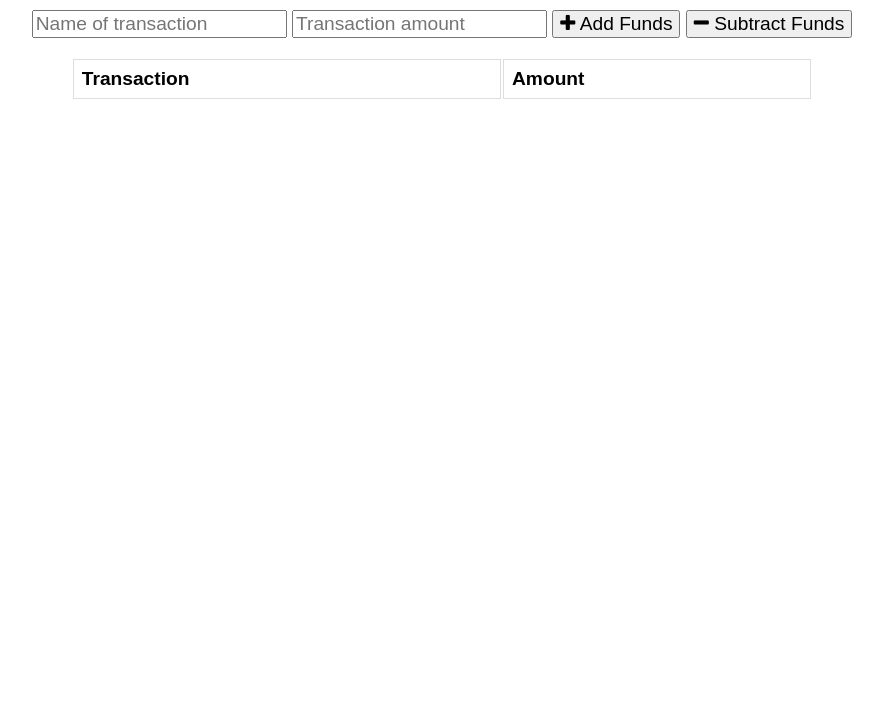
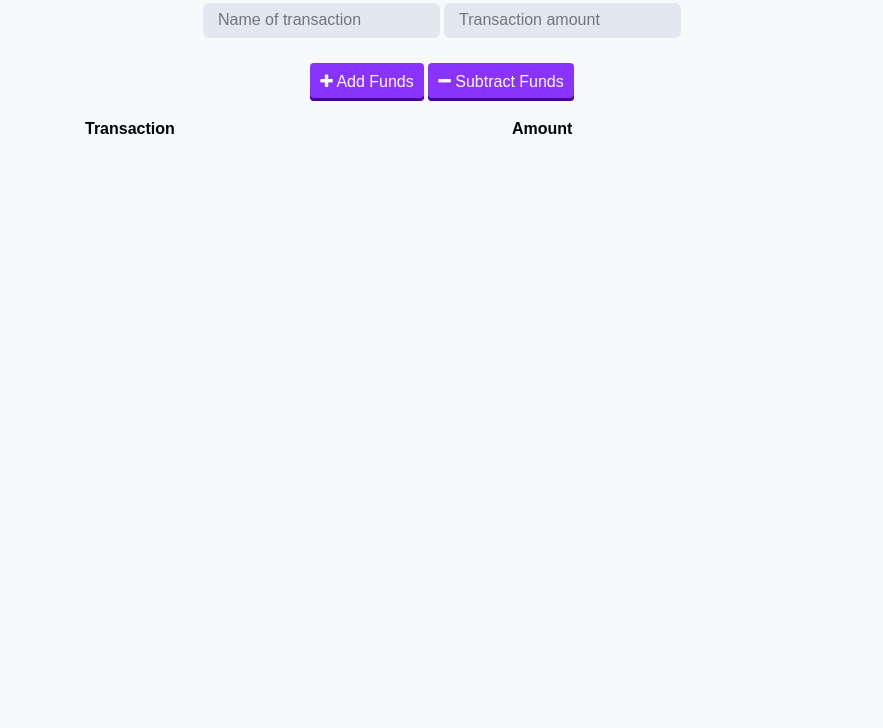
Before and after one commit to nabeek/budget-tracker, a website: page public/index.html in a window 1280 px wide. Shown: the part 72-800 px from the top of the page, without its empty margins (198-1081 px from the left). Drawn offline with nearby package versions, Linux system fonts and the light colour scheme; no server answers.

Commit message:
Edited README and adjusted styling

```diff
--- a/public/index.html
+++ b/public/index.html
@@ -24,8 +24,10 @@
     <div class="form">
       <input type="text" id="t-name" placeholder="Name of transaction" />
       <input type="number" min="0" id="t-amount" placeholder="Transaction amount" />
-      <button id="add-btn"><i class="fa fa-plus buttons"></i> Add Funds</button>
-      <button id="sub-btn"><i class="fa fa-minus"></i> Subtract Funds</button>
+      <div class="transaction-buttons">
+        <button id="add-btn"><i class="fa fa-plus"></i> Add Funds</button>
+        <button id="sub-btn"><i class="fa fa-minus"></i> Subtract Funds</button>
+      </div>
       <p class="error"></p>
     </div>
 
@@ -35,9 +37,7 @@
           <th>Transaction</th>
           <th>Amount</th>
         </thead>
-        <tbody id="tbody">
-
-        </tbody>
+        <tbody id="tbody"></tbody>
       </table>
     </div>
 
--- a/public/styles.css
+++ b/public/styles.css
@@ -1,25 +1,53 @@
+*, *::before, *::after {
+  box-sizing: border-box;
+}
+
 body {
-  font-size: 120%;
+  font-size: 16px;
+  font-family: Arial;
+  background-color: #F7FAFC;
+}
+
+button,
+input {
+  font-size: 1em;
   font-family: Arial;
 }
 
-button, input {
-  font-size: 100%;
-  font-family: Arial;
+label {
+  font-weight: 900;
+}
+
+input {
+  border: 2px solid transparent;
+  border-radius: 6px;
+  padding: .4em .8em;
+  background-color: #E2E8F0;
+}
+
+input:focus {
+  background-color: #FFFFFF;
+  border: 2px solid #CBD5E0;
+  outline: 0;
+}
+
+button {
+  background: #8A33FE;
+  border: none;
+  border-radius: 4px;
+  cursor: pointer;
+  color: #FFFFFF;
+  padding: 10px;
+  box-shadow: inset 0 -3px 0 0 #4801A5;
+}
+
+button:active {
+  box-shadow: none;
+  transform: translateY(3px);
 }
 
 table {
   width: 100%;
-}
-
-td, th {
-  border: 1px solid #dddddd;
-  text-align: left;
-  padding: 8px;
-}
-
-tr:nth-child(even) {
-  background-color: #dddddd;
 }
 
 .error {
@@ -28,18 +56,16 @@ tr:nth-child(even) {
 
 .wrapper {
   margin: 0 auto;
-  max-width: 825px;
+  max-width: 800px;
   text-align: center;
 }
 
 .total {
   font-size: 150%;
-  text-decoration: underline;
 }
 
 .form {
   margin-top: 25px;
-  width: 100%;
 }
 
 .transactions {
@@ -49,3 +75,7 @@ tr:nth-child(even) {
   width: 90%;
   margin: 0 auto;
 }
+
+.transaction-buttons {
+  margin-top: 25px;
+}
```
Also changed, not shown: README.md.
